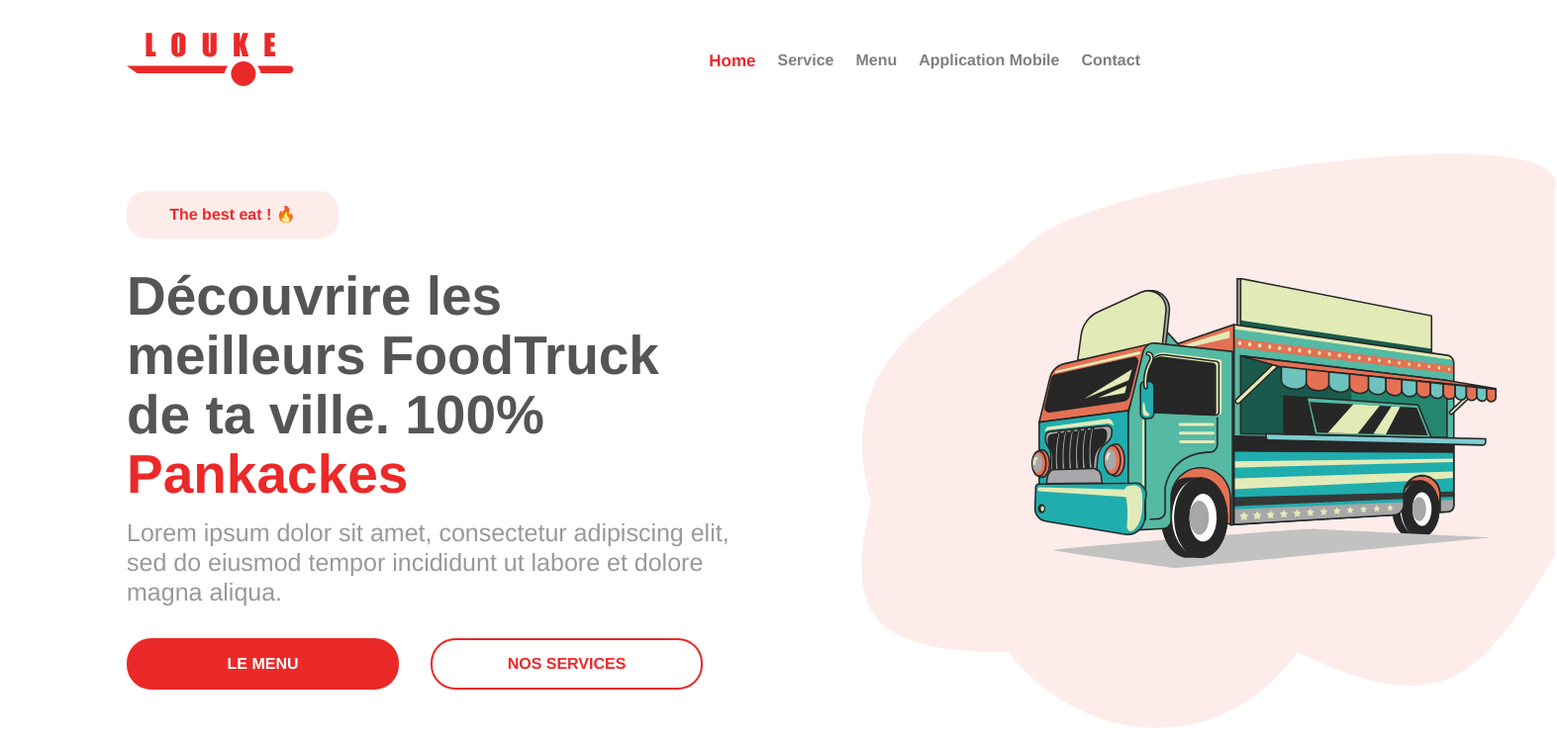
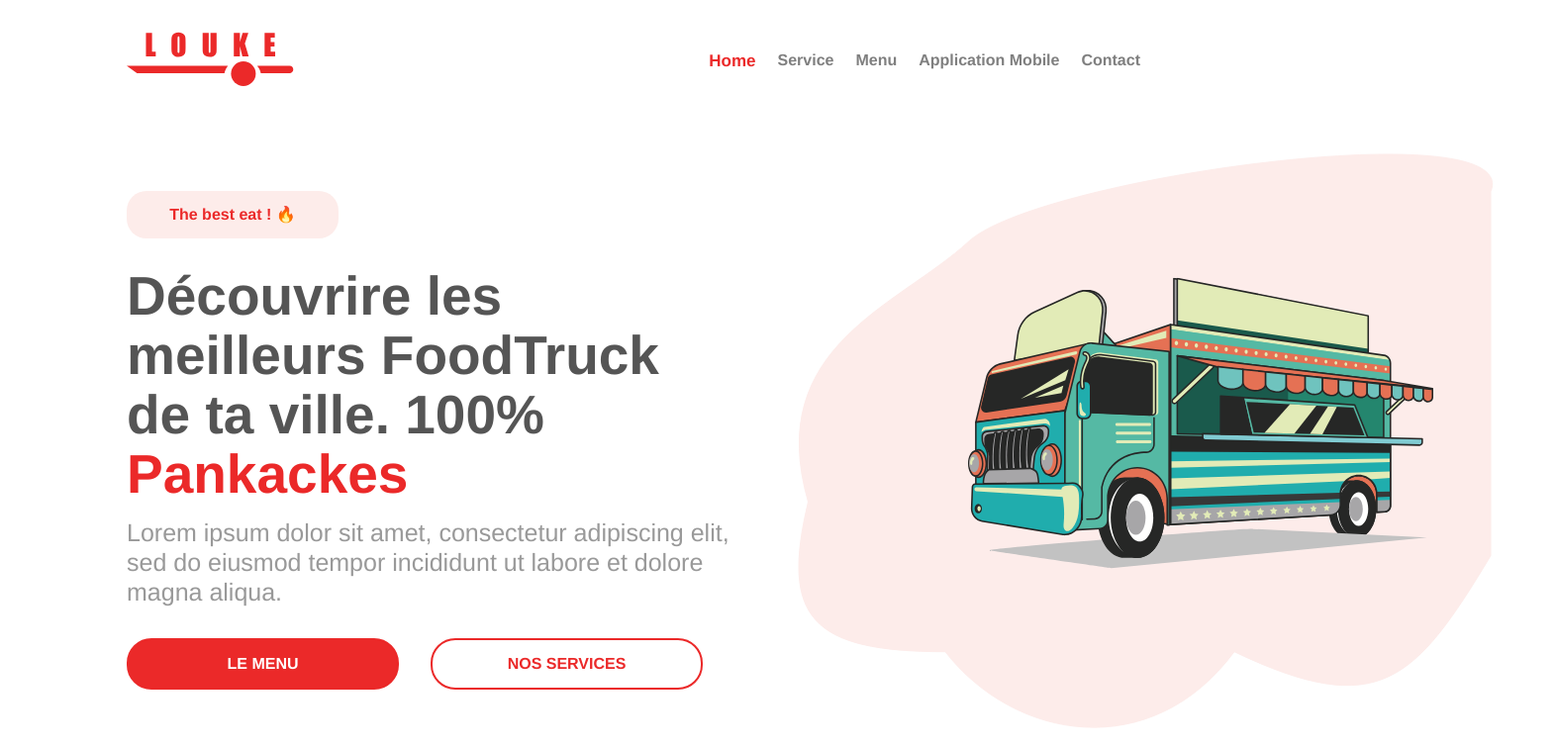
Before and after one commit to anthonylegrand/Louke, a React (Create React App) app: page / in a window 1280 px wide. Shown: the top 756 px of the page at 99% size, 1573 px wide, since content can reach past the window. Built offline with nearby package versions, Linux system fonts and the light colour scheme.

Commit message:
🐛 Remove BUG "small screen -> out screen"

```diff
--- a/src/component/Home.js
+++ b/src/component/Home.js
@@ -20,7 +20,7 @@ function Home() {
             </div>
         </div>
 
-        <img src={Truck_svg} alt='Looke logo' />
+        <img src={Truck_svg} alt='Truck icon' />
     </div>
   );
 }
--- a/src/css/Home.css
+++ b/src/css/Home.css
@@ -2,6 +2,8 @@
     height: 100%;
     padding-bottom: 2em;
 }
+/* Add responsive */
+#Home>div{padding-right: 5%;}
 #Home h2{
     font-size: 55px;
     line-height: 60px;
```
